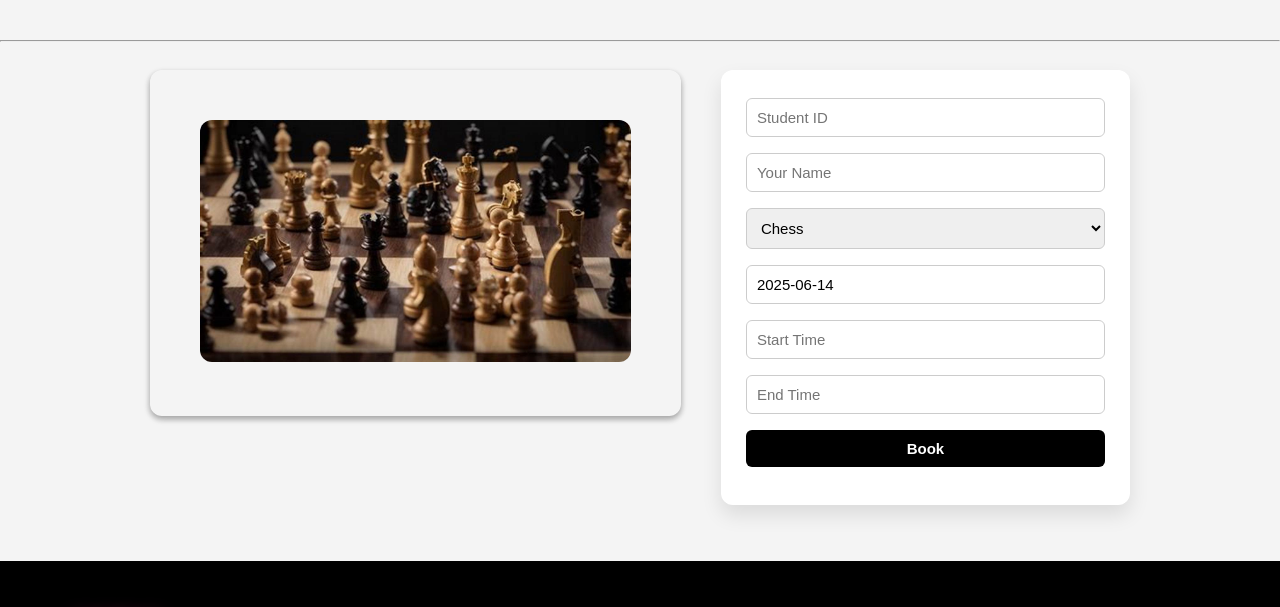
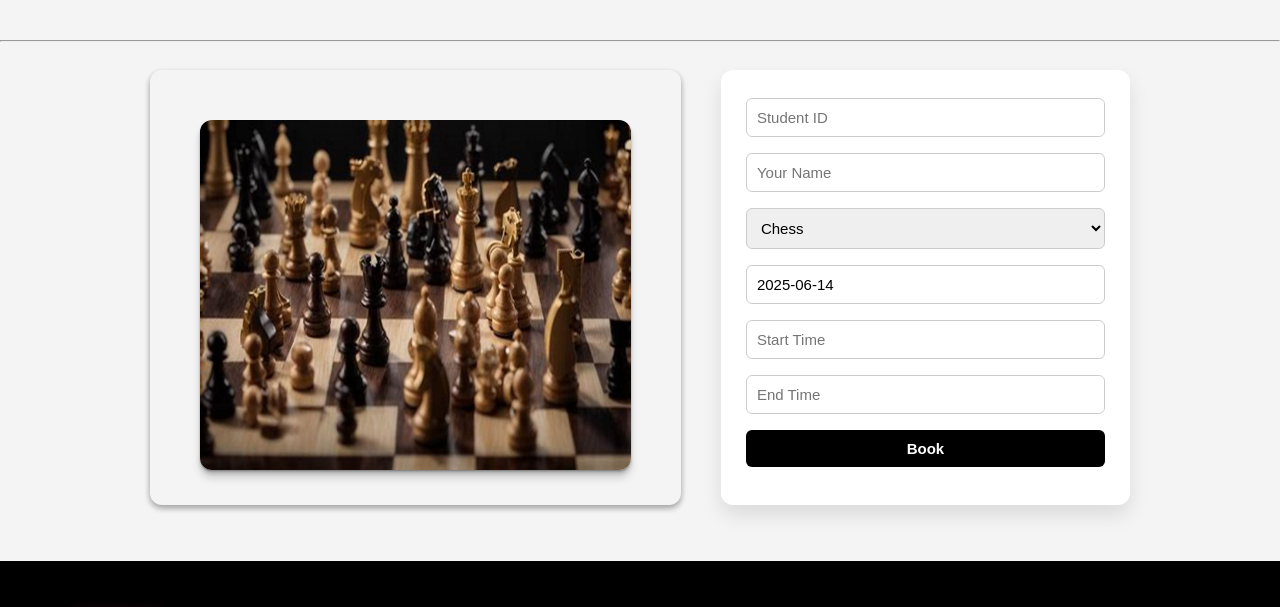
Before and after one commit to shriyashpachpande/mgm-cfbs, a website: page public_folder/games/Chess.html in a window 1280 px wide. Shown: the part 193-800 px from the top of the page. Drawn offline with nearby package versions, Linux system fonts and the light colour scheme; no server answers.

Commit message:
Update games.css

```diff
--- a/public_folder/games.css
+++ b/public_folder/games.css
@@ -41,7 +41,7 @@
 
         .image-container {
             flex: 1.2;
-            max-width: 600px;
+            max-width: 600px;max-height: 335px;
             overflow: hidden;
             border-radius: 12px;
             padding: 50px;
@@ -52,8 +52,8 @@
 
         .image-container img {
             width: 100%;
-            height: auto;
-            border-radius: 12px;
+            height: 350px;
+            border-radius: 12px;box-shadow: 0 1px 1px rgba(0,0,0,0.15), 0 2px 2px rgba(0,0,0,0.15), 0 4px 4px rgba(0,0,0,0.15), 0 8px 8px rgba(0,0,0,0.15);
             transition: transform 0.5s ease;
         }
 
```
